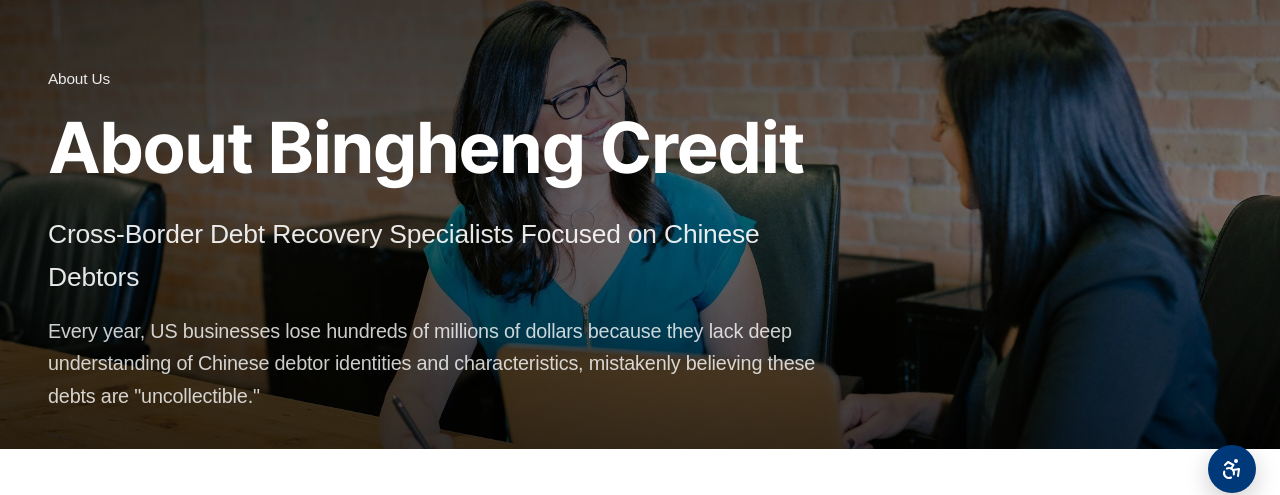
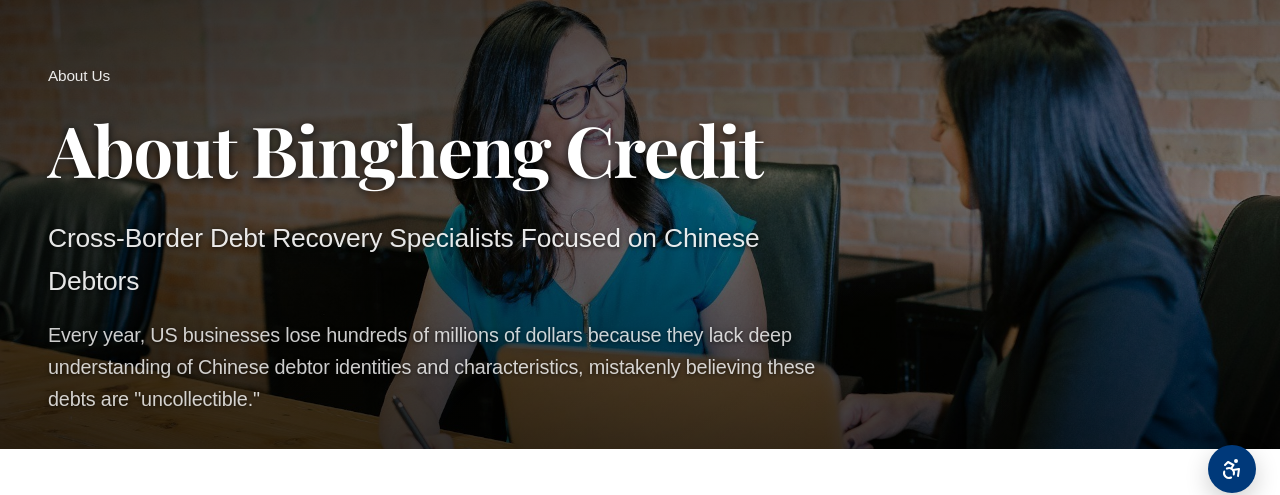
Before and after one commit to cuijiaheng0001/binhheng-credit-education, a Next.js app in the folder website/: page /en/about in a window 1280 px wide. Shown: the part 131-626 px from the top of the page. Built offline with nearby package versions, Linux system fonts and the light colour scheme; no server answers.

Commit message:
fix: 统一About和Process页面的文字样式与主页面一致

```diff
--- a/website/src/app/[locale]/about/AboutContent.tsx
+++ b/website/src/app/[locale]/about/AboutContent.tsx
@@ -50,7 +50,7 @@
                 initial={{ opacity: 0 }}
                 animate={{ opacity: 1 }}
                 transition={{ delay: 0.3 }}
-                className="font-sans text-4xl lg:text-6xl text-white mb-6 font-bold"
+                className="text-3xl sm:text-4xl md:text-5xl lg:text-6xl font-bold text-white mb-6 leading-tight drop-shadow-[0_2px_4px_rgba(0,0,0,0.8)]"
               >
                 {locale === 'zh' ? '关于 Bingheng Credit' : 'About Bingheng Credit'}
               </motion.h1>
@@ -58,7 +58,7 @@
                 initial={{ opacity: 0, y: 20 }}
                 animate={{ opacity: 1, y: 0 }}
                 transition={{ delay: 0.4 }}
-                className="text-xl text-white/90 leading-relaxed mb-4 font-medium"
+                className="text-base md:text-lg lg:text-xl text-white/90 leading-relaxed mb-4 font-medium drop-shadow-[0_1px_2px_rgba(0,0,0,0.8)]"
               >
                 {locale === 'zh' ? '专注中国债务人的跨境追收专家' : 'Cross-Border Debt Recovery Specialists Focused on Chinese Debtors'}
               </motion.p>
@@ -66,7 +66,7 @@
                 initial={{ opacity: 0, y: 20 }}
                 animate={{ opacity: 1, y: 0 }}
                 transition={{ delay: 0.5 }}
-                className="text-lg text-white/80 leading-relaxed"
+                className="text-base md:text-lg text-white/80 leading-relaxed drop-shadow-[0_1px_2px_rgba(0,0,0,0.8)]"
               >
                 {locale === 'zh' ? (
                   <>每年，美国企业因对中国债务人身份与特征缺乏深入理解，误以为这些债务"无法追回"，损失数亿美元。</>
--- a/website/src/app/[locale]/process/ProcessContent.tsx
+++ b/website/src/app/[locale]/process/ProcessContent.tsx
@@ -199,7 +199,7 @@
                 initial={{ opacity: 0 }}
                 animate={{ opacity: 1 }}
                 transition={{ delay: 0.3 }}
-                className="font-sans text-4xl lg:text-6xl text-white mb-6 font-bold"
+                className="text-3xl sm:text-4xl md:text-5xl lg:text-6xl font-bold text-white mb-6 leading-tight drop-shadow-[0_2px_4px_rgba(0,0,0,0.8)]"
               >
                 {locale === 'zh' ? '透明高效的追收流程' : 'Transparent and Efficient Recovery Process'}
               </motion.h1>
@@ -207,7 +207,7 @@
                 initial={{ opacity: 0, y: 20 }}
                 animate={{ opacity: 1, y: 0 }}
                 transition={{ delay: 0.4 }}
-                className="text-lg text-white/80 leading-relaxed"
+                className="text-base md:text-lg lg:text-xl text-white/80 leading-relaxed drop-shadow-[0_1px_2px_rgba(0,0,0,0.8)]"
               >
                 {locale === 'zh' ? '从评估到回收，每一步都清晰可控，确保最佳追收效果' : 'From assessment to recovery, every step is clear and controllable, ensuring optimal recovery results'}
               </motion.p>
```
